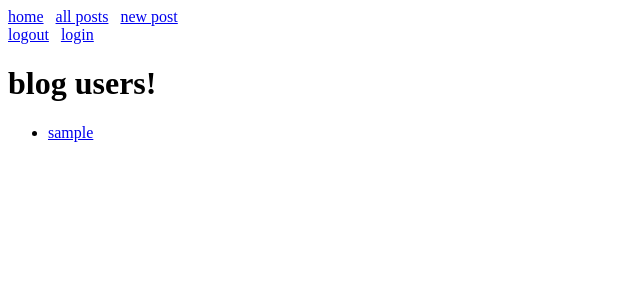
After one commit to aliciammk/blogz, a Flask app: template templates/index.html in a window 1280 px wide. The commit adds this page. Shown: the top 300 px of the page, without its empty margins (0-640 px from the left). Run offline with Flask 2, Linux system fonts and the light colour scheme; the template is opened without the code that fills it: values that come from a table or form of the project are taken from there, others are empty; the visitor is signed in with stand-in values (Sample User, id 1); data comes from the database, SQL or seed files in the repository.

Commit message:
added a home page at /index

```diff
--- a/main.py
+++ b/main.py
@@ -11,7 +11,7 @@ db = SQLAlchemy(app)
 app.secret_key = 'y337kGcys&zP3B'
 
 class Blog(db.Model):
-    #defines the blog class for the database
+    # defines the blog class for the database
     id = db.Column(db.Integer, primary_key=True)
     title = db.Column(db.String(120))
     body = db.Column(db.String(750))
@@ -23,7 +23,7 @@ class Blog(db.Model):
         self.user = user
 
 class User(db.Model):
-    #defines the user for the database
+    # defines the user for the database
     id = db.Column(db.Integer, primary_key=True)
     username = db.Column(db.String(120), unique=True)
     password = db.Column(db.String(120))
@@ -67,7 +67,7 @@ def register():
         verify = request.form['verify']
 
         existing_user = User.query.filter_by(username=username).first()
-        #validates user password
+        # validates user password
         if len(username) == 0:
             flash('Please enter a username.', 'error')
         elif len(password) == 0:
@@ -96,12 +96,12 @@ def logout():
 
 @app.route('/blog', methods=['POST', 'GET'])
 def blog():
-    #displays single blog entry
     blog_id = request.args.get('id')
+    # displays single blog entry
     if (blog_id):
         blog = Blog.query.get(blog_id)
         return render_template('entry.html', blog=blog, title="Blog Entry")
-    #displays all blogs on one page
+    # displays all blogs on one page
     else:
         blogs = Blog.query.all()
         return render_template('blog.html', blogs=blogs)
@@ -139,8 +139,10 @@ def newpost():
 
 @app.route('/', methods=['POST','GET'])
 def index():
-    # redirects to page with all blogs displayed
-    return redirect('/blog')
+    user_id = request.args.get('id')
+    users = User.query.all()
+    return render_template('index.html', users=users)
+
 
 if __name__ == '__main__':
     app.run()
--- /dev/null
+++ b/templates/index.html
@@ -0,0 +1,21 @@
+{% extends "base.html" %}
+
+
+{% block content %}
+
+<h1>blog users!</h1>
+
+{% if users|length == 0 %}
+    <p>No users yet.</p>
+
+{% else %}
+    <ul>
+    {% for user in users %}
+
+        <li><a href="./user?id={{ user.id }}">{{ user.username }}</a></li>
+    {% endfor %}
+    </ul>
+
+{% endif %}
+
+{% endblock %}
--- a/templates/newpost.html
+++ b/templates/newpost.html
@@ -5,13 +5,13 @@
         <h1>new post!</h1>
         <form method='post'>
             <label for="title">
-                Title for your new blog:</br>
+                title:</br>
                 <input type="text"  name="title" value="{{ title }}"/>
             </label>
             </br>
             </br>
             <label for="body">
-                 Your new blog:</br>
+                 post:</br>
                 <textarea type="text" name="body" value="{{ body }}"></textarea>
             </label>
             </br>
```
